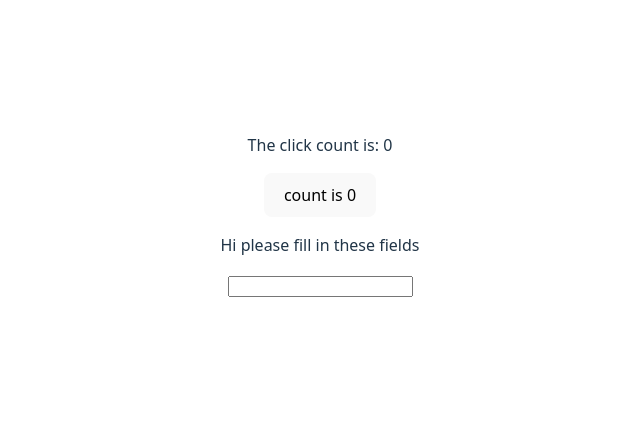
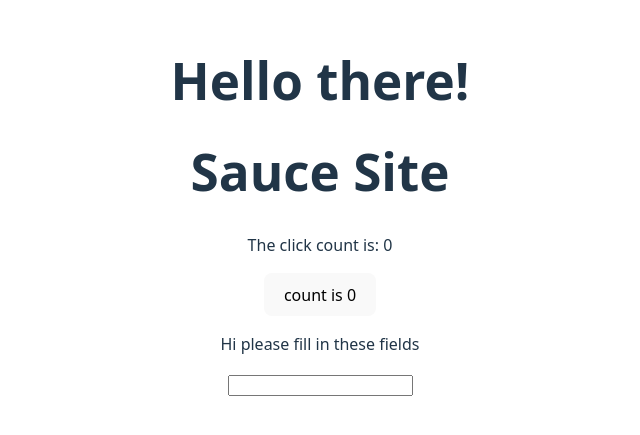
Before and after one commit to nicolodo/TechEducatorsWebDevW7Project01, a React (Vite) app in the folder client/: page / in a window 1280 px wide. Shown: the part 185-620 px from the top of the page, without its empty margins (320-960 px from the left). Built offline with nearby package versions, Linux system fonts and the light colour scheme.

Commit message:
Create client pages

```diff
--- a/client/src/App.jsx
+++ b/client/src/App.jsx
@@ -1,10 +1,16 @@
 import { useState } from 'react'
+import { Routes, Route } from 'react-router'
 import './App.css'
 import TestPage from './TestPage'
+import Header from './components/Header'
 
 function App() {
     return(
+        <>
+        <h1>Hello there!</h1>
+        <Header />
         <TestPage />
+        </>
     )
 }
 
--- /dev/null
+++ b/client/src/components/Header.jsx
@@ -0,0 +1,14 @@
+import React from "react";
+import {BrowserRouter, Routes, Route, Link} from "react-router";
+
+export default function Header() {
+
+    return (
+        <div>
+        <header>
+            <h1>Sauce Site</h1>
+
+        </header>
+        </div>
+    )
+}
```
Also changed, not shown: client/src/pages/RouteLinks.jsx (added, +31 -0 lines).
